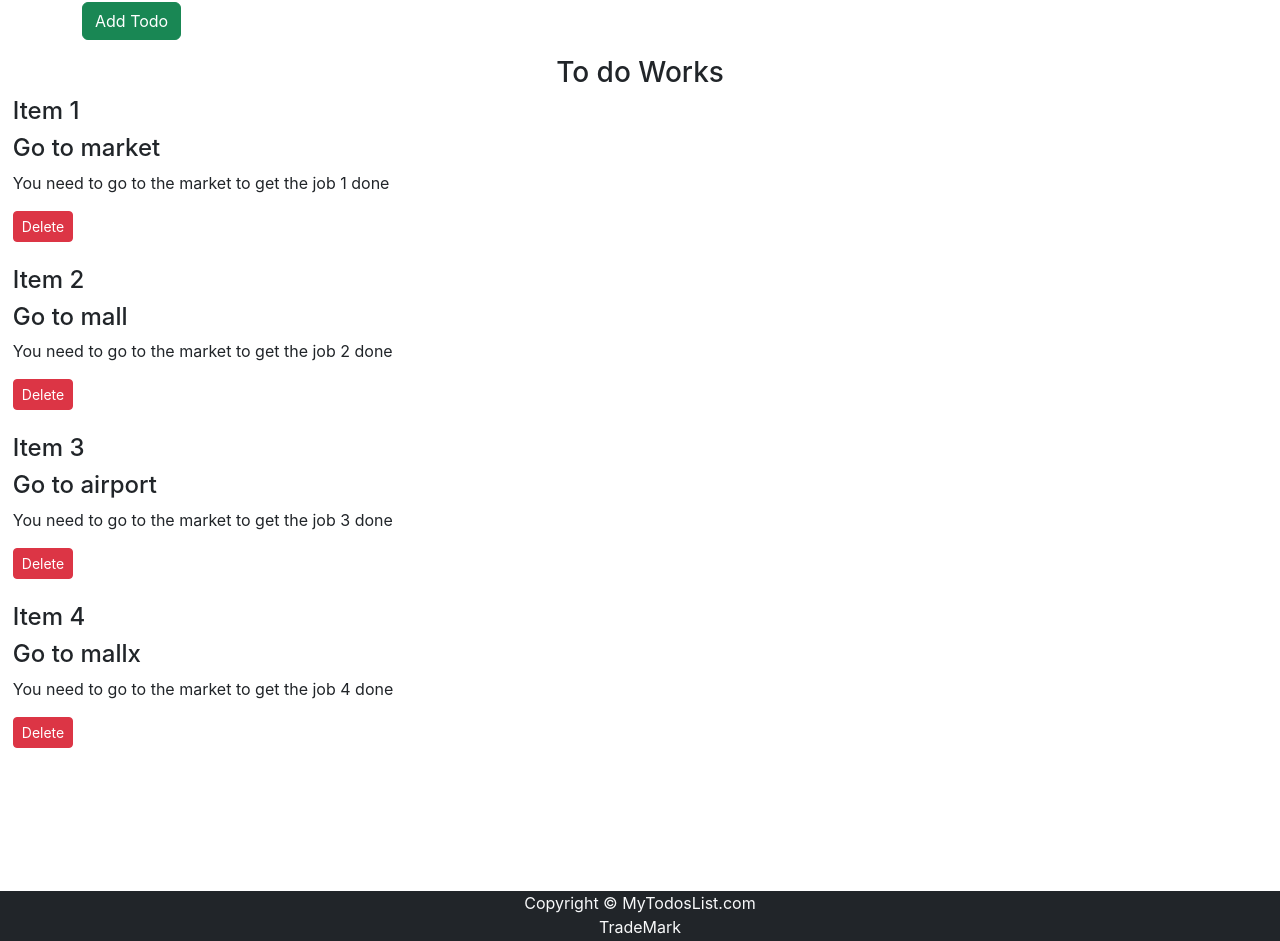
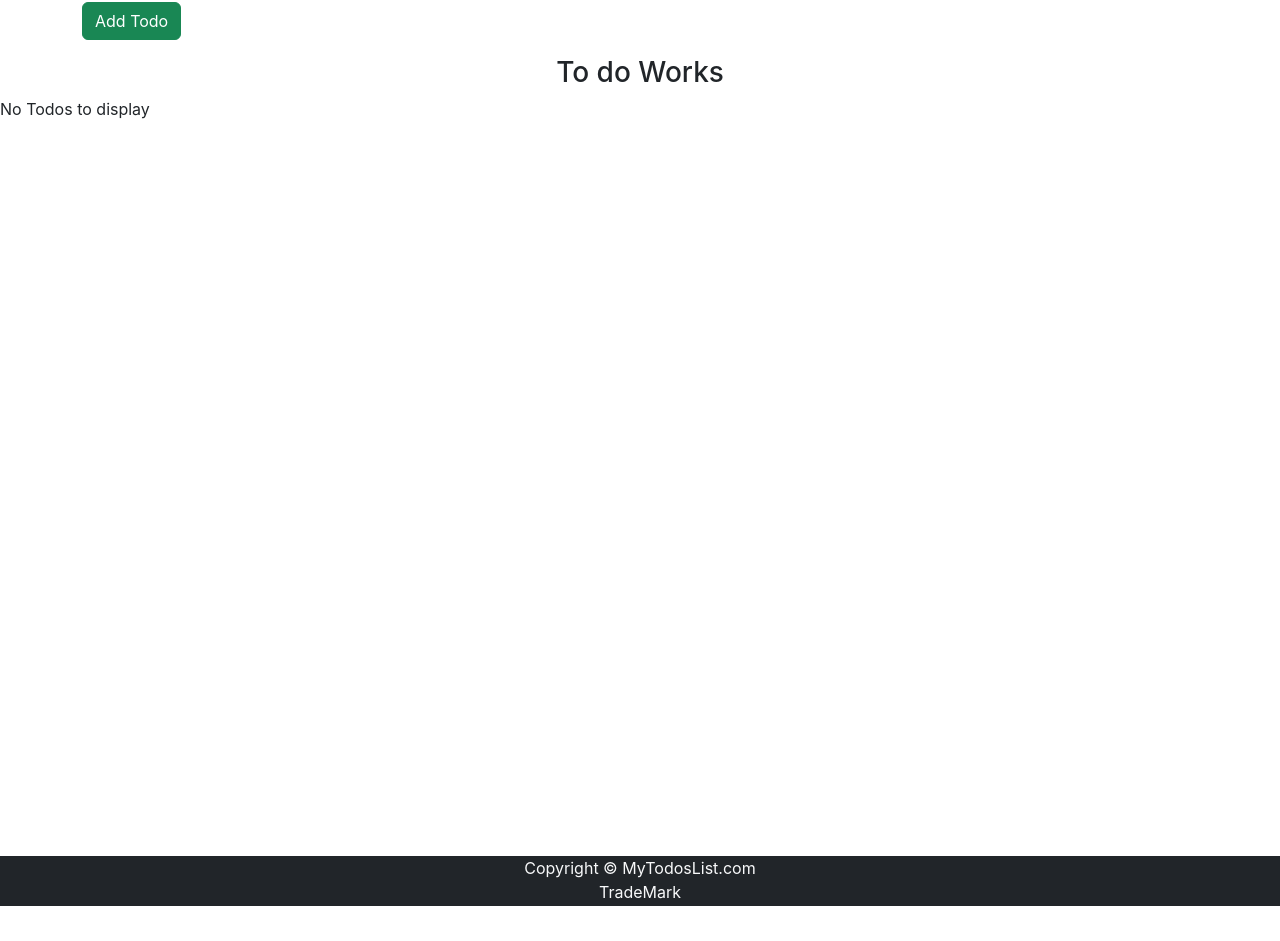
Before and after one commit to Ayush-Baranwal-X/todos-list, a React (Create React App) app: page / in a window 1280 px wide. Shown: the part 309-1250 px from the top of the page. After the commit the page ends 1215 px from the top, so only its background shows below. Built offline with nearby package versions, Linux system fonts and the light colour scheme.

Commit message:
Completed the basic version with all features

```diff
--- a/src/App.js
+++ b/src/App.js
@@ -5,9 +5,20 @@ import Footer from './MyComponents/Footer.js'
 import AddTodo from './MyComponents/AddTodo.js'
 import './App.css';
 import React from 'react';
-import { useState } from 'react';
+import { useState, useEffect } from 'react';
 
 function App() {
+  let initTodo;
+  if(localStorage.getItem("todos") === null)
+  {
+    initTodo = [];
+  }
+  else
+  {
+    initTodo = JSON.parse(localStorage.getItem("todos"));
+
+  }
+
   const onDelete = (todo) => {
     console.log("I am onDelete",todo);
     setTodos(todos.filter((e) => {
@@ -19,34 +30,36 @@ function App() {
     // Deleting this way in react does not work
     // let index = todos.indexOf(todo);
     // todos.splice(index,1);
+
+    // UseEffect is handling the following storage
+    // localStorage.setItem("todos",JSON.stringify(todos));
   };
 
-  const onAdd = (title,desc) => {
-    console.log("Todo Added");
-  };
+  const [todos, setTodos] = useState(initTodo);
 
-  const [todos, setTodos] = useState([
-    {
-      sno : 1,
-      title : "Go to market",
-      desc : "You need to go to the market to get the job 1 done",
-    },
-    {
-      sno : 2,
-      title : "Go to mall",
-      desc : "You need to go to the market to get the job 2 done",
-    },
-    {
-      sno : 3,
-      title : "Go to airport",
-      desc : "You need to go to the market to get the job 3 done",
-    },
-    {
-      sno : 4,
-      title : "Go to mallx",
-      desc : "You need to go to the market to get the job 4 done",
-    },
-  ]);
+
+  // const [todos, setTodos] = useState([
+  //   {
+  //     sno : 1,
+  //     title : "Go to market",
+  //     desc : "You need to go to the market to get the job 1 done",
+  //   },
+  //   {
+  //     sno : 2,
+  //     title : "Go to mall",
+  //     desc : "You need to go to the market to get the job 2 done",
+  //   },
+  //   {
+  //     sno : 3,
+  //     title : "Go to airport",
+  //     desc : "You need to go to the market to get the job 3 done",
+  //   },
+  //   {
+  //     sno : 4,
+  //     title : "Go to mallx",
+  //     desc : "You need to go to the market to get the job 4 done",
+  //   },
+  // ]);
 
   // This is replced by the above format since we have to use onDelete
   // let todos = [
@@ -67,6 +80,26 @@ function App() {
   //   }
   // ]
 
+  const onAdd = (title,desc) => {
+    console.log(title + " " + desc);
+    let sno = 1;
+    if(todos.length > 0)
+    {
+      sno = todos[todos.length-1].sno+1;
+    }
+    const mytodo = {sno : sno, title : title, desc : desc};
+    console.log(mytodo);
+    setTodos([...todos,mytodo]);
+
+    // UseEffect is handling the following storage
+    // localStorage.setItem("todos",JSON.stringify(todos));
+  };
+
+  // This used to ensure that things are stored only after updation of todos
+  useEffect(() => {
+    localStorage.setItem("todos",JSON.stringify(todos));
+  }, [todos])
+
   // let myVar = 135;
   return (
     <>
--- a/src/MyComponents/AddTodo.js
+++ b/src/MyComponents/AddTodo.js
@@ -11,7 +11,10 @@ const AddTodo = (props) => {
         }
         else
         {
-            alert(title);
+            props.onAdd(title,desc);
+            setTitle("");
+            setDesc("");
+            // alert("Success");
         }
     };
 
@@ -20,12 +23,12 @@ const AddTodo = (props) => {
             <form onSubmit={submit}>
                 <h3>Add a Todo</h3>
                 <div className="mb-3">
-                    <label for="title" className="form-label">Todo Title</label>
+                    <label htmlFor="title" className="form-label">Todo Title</label>
                     <input type="text" value={title} onChange={(e)=>{setTitle(e.target.value)}} className="form-control" id="title" aria-describedby="titleHelp"/>
                     <div id="descHelp" className="form-text">Add a description for better clarity</div>
                 </div>
                 <div className="mb-3">
-                    <label for="desc" className="form-label">Todo Description</label>
+                    <label htmlFor="desc" className="form-label">Todo Description</label>
                     <input type="text" value={desc} onChange={(e)=>{setDesc(e.target.value)}} className="form-control" id="desc"/>
                 </div>
                 {/* <div className="mb-3 form-check">
--- a/src/MyComponents/Footer.js
+++ b/src/MyComponents/Footer.js
@@ -3,8 +3,8 @@ import './footer.css'
 
 const Footer = () => {
   let footerStyle = {
-    position : 'absolute',
-    top : '150vh',
+    position : 'relative',
+    // top : '150vh',
     width : '100%',
     height : '50px',
   }
--- a/src/MyComponents/TodoItem.js
+++ b/src/MyComponents/TodoItem.js
@@ -9,8 +9,6 @@ const TodoItem = ({todo,onDelete}) => {
       <h4>{todo.title}</h4>
       <p>{todo.desc}</p>
       <button type="button" className="btn btn-sm btn-danger" onClick = {() => {onDelete(todo)}}>Delete</button>
-      <br/>
-      <br/>
     </div>
   )
 }
--- a/src/MyComponents/Todos.js
+++ b/src/MyComponents/Todos.js
@@ -4,14 +4,15 @@ import PropTypes from 'prop-types'
 
 const Todos = (props) => {
   return (
-    <div>
+    <div style={{minHeight: '100vh'}}>
       <h3 className='text-center'>To do Works</h3>
       {/* Whenever you render things using map, always pass a unique key with it */}
       {props.todos.length === 0 ? "No Todos to display" :
       props.todos.map((todo) => {
         return (<div key = {todo.sno} style={{marginLeft : '1%'}}>
-          <h4>Item {todo.sno}</h4>
+          {/* <h4>Item {todo.sno}</h4> */}
           <TodoItem todo = {todo} onDelete = {props.onDelete}/>
+          <hr/>
         </div>)
       })
       }
```
